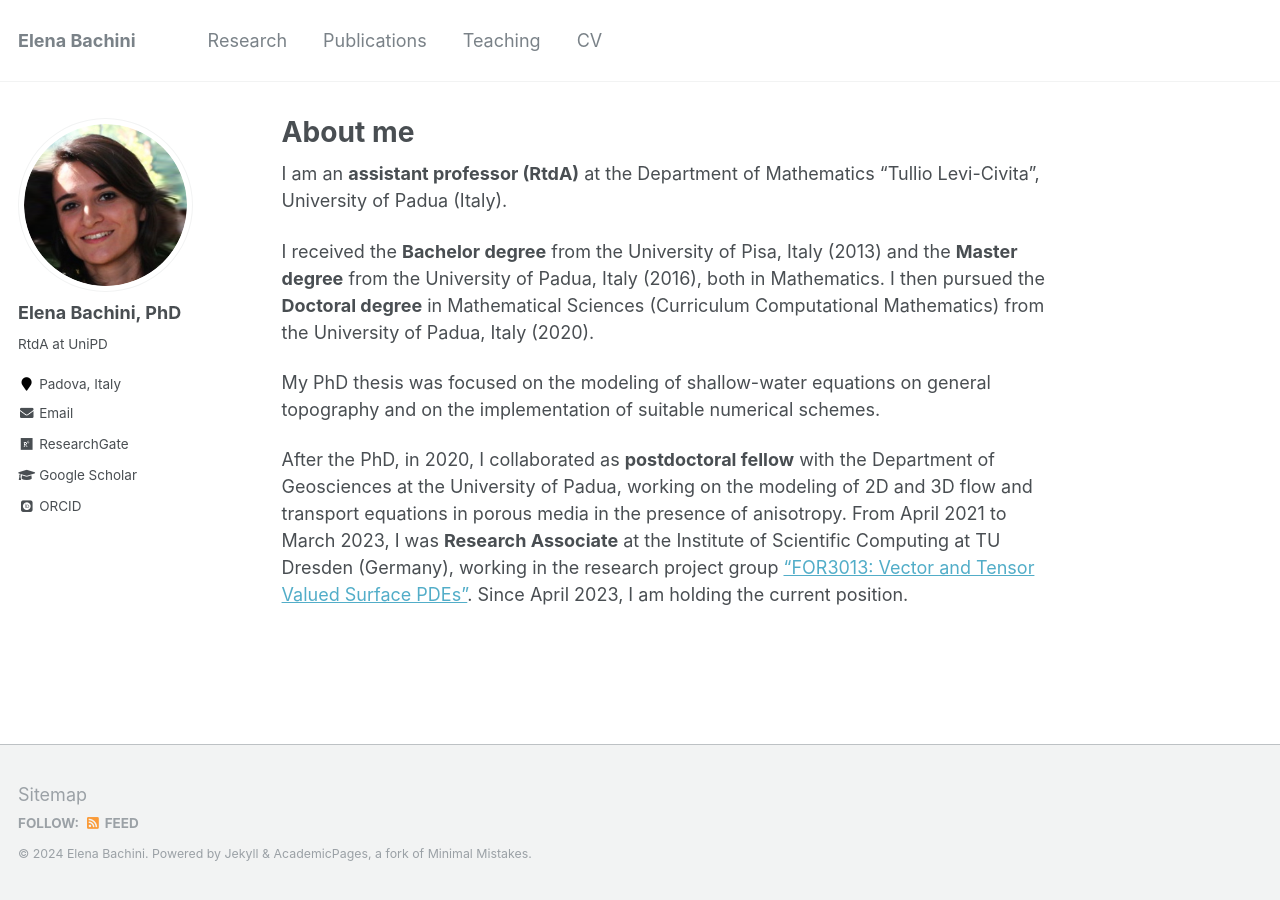
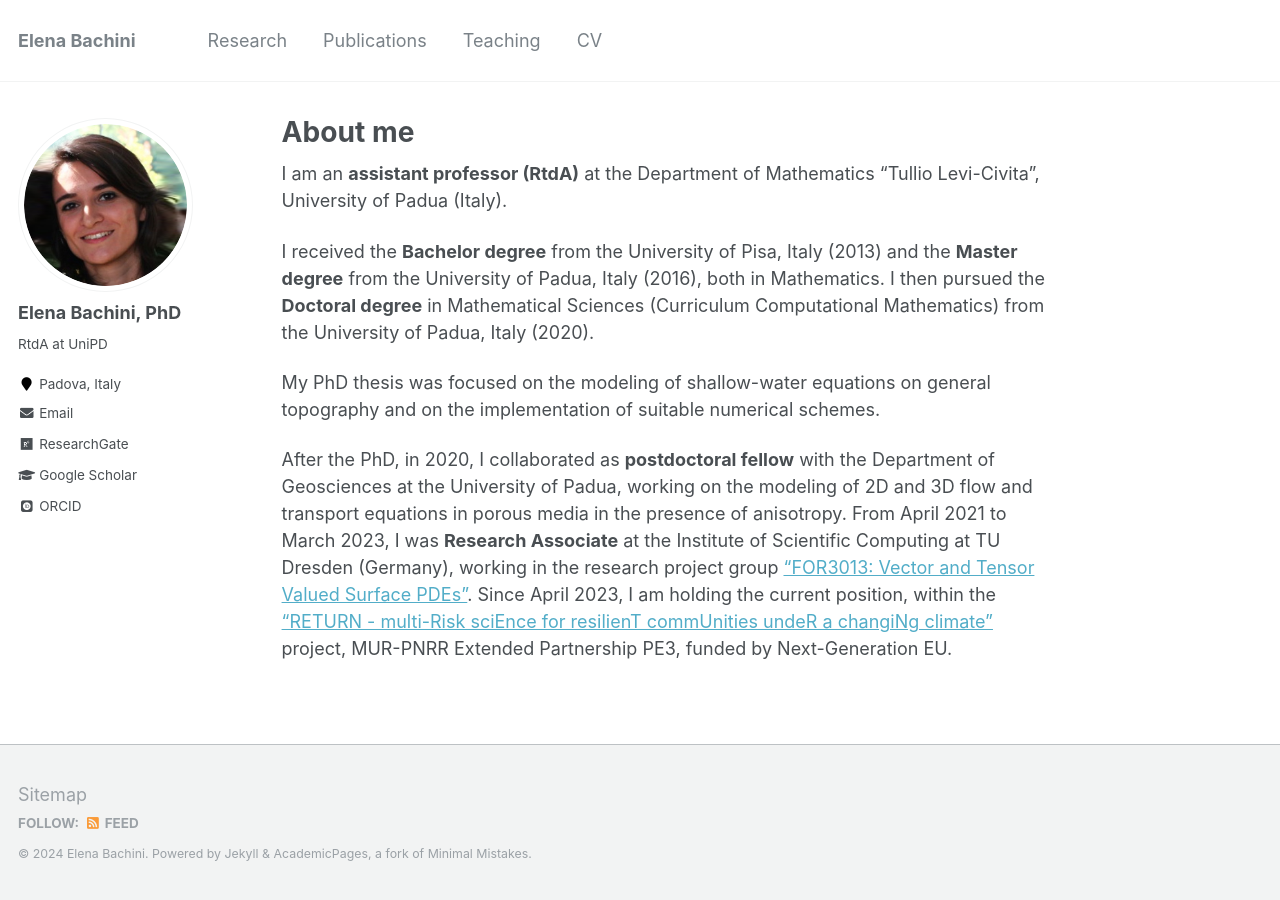
Before and after one commit to elenabachini/elenabachini.github.io, a Jekyll site: the page built from _pages/about.md, in a window 1280 px wide. Built offline with Jekyll 4.4.1, drawn with Linux system fonts in a browser that asks for light colours; some web fonts are replaced.

Commit message:
link to return website

```diff
--- a/_pages/about.md
+++ b/_pages/about.md
@@ -14,4 +14,4 @@ I received the <b>Bachelor degree</b> from the University of Pisa, Italy (2013)
 
 My PhD thesis was focused on the modeling of shallow-water equations on general topography and on the implementation of suitable numerical schemes.
 
-After the PhD, in 2020, I collaborated as <b>postdoctoral fellow</b> with the Department of Geosciences at the University of Padua, working on the modeling of 2D and 3D flow and transport equations in porous media in the presence of anisotropy. From April 2021 to March 2023, I was <b>Research Associate</b> at the Institute of Scientific Computing at TU Dresden (Germany), working in the research project group ["FOR3013: Vector and Tensor Valued Surface PDEs"](https://for3013.webspace.tu-dresden.de/). Since April 2023, I am holding the current position.
+After the PhD, in 2020, I collaborated as <b>postdoctoral fellow</b> with the Department of Geosciences at the University of Padua, working on the modeling of 2D and 3D flow and transport equations in porous media in the presence of anisotropy. From April 2021 to March 2023, I was <b>Research Associate</b> at the Institute of Scientific Computing at TU Dresden (Germany), working in the research project group ["FOR3013: Vector and Tensor Valued Surface PDEs"](https://for3013.webspace.tu-dresden.de/). Since April 2023, I am holding the current position, within the [“RETURN - multi-Risk sciEnce for resilienT commUnities undeR a changiNg climate”](https://www.fondazionereturn.it/) project, MUR-PNRR Extended Partnership PE3, funded by Next-Generation EU.
```
Also changed, not shown: _pages/cv.md (+1 -1 lines).
